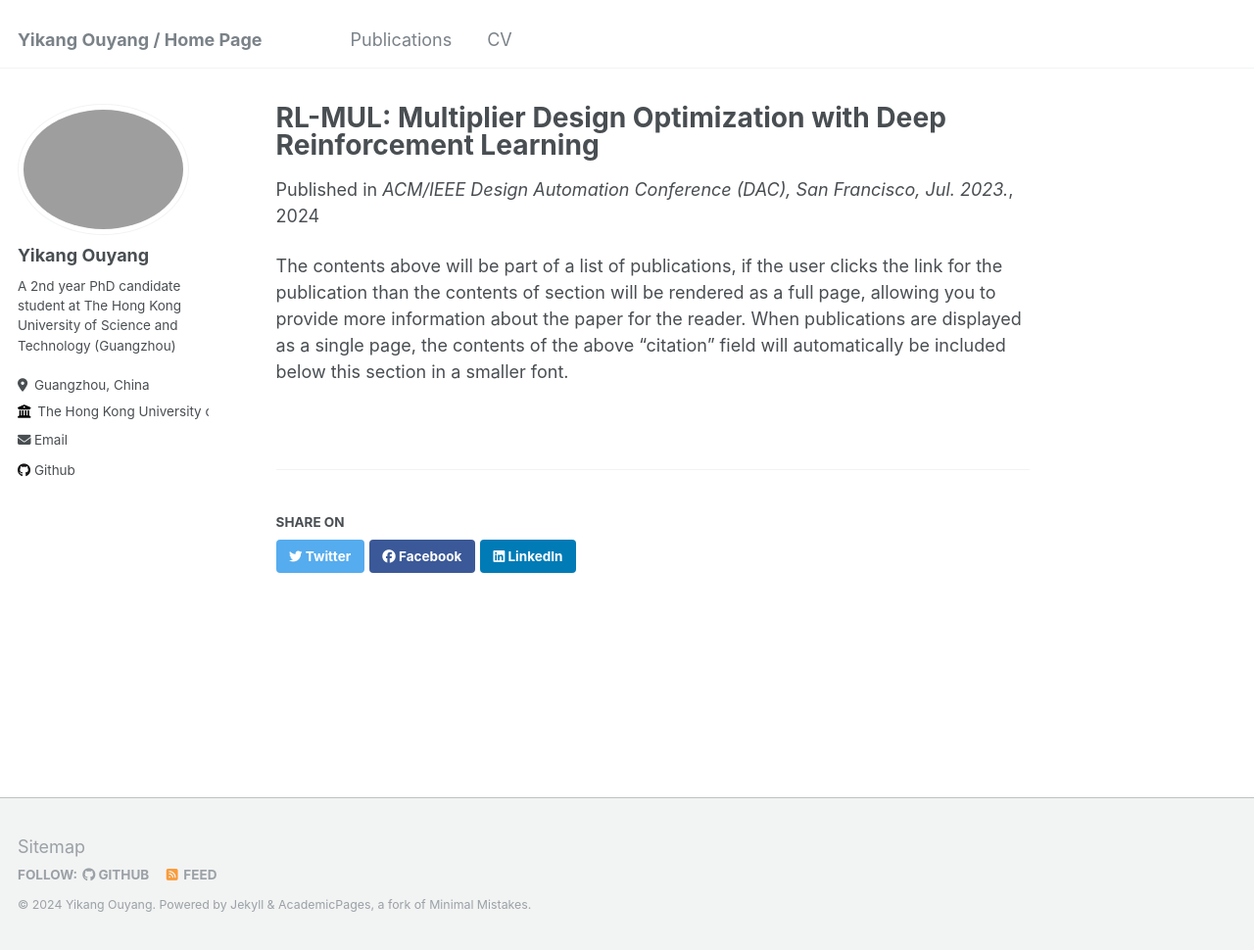
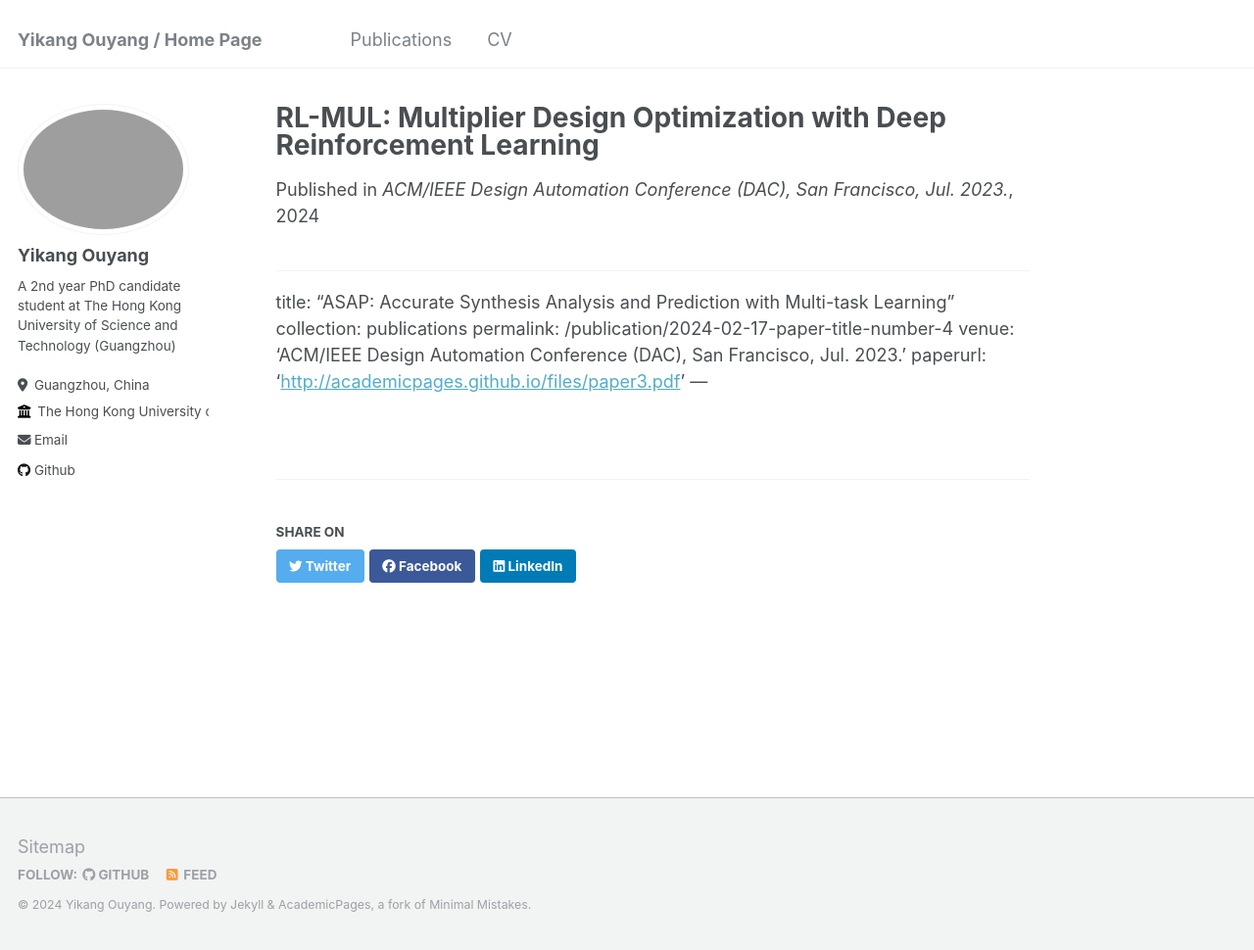
Before and after one commit to YiKangOY/YiKangOY.github.io, a Jekyll site: the page built from _publications/2024-02-17-paper-title-number-4.md, in a window 1280 px wide and 970 px high. Shown: the whole window at 98% size. Built offline with Jekyll 4.4.1, drawn with Linux system fonts in a browser that asks for light colours.

Commit message:
Update 2024-02-17-paper-title-number-4.md

```diff
--- a/_publications/2024-02-17-paper-title-number-4.md
+++ b/_publications/2024-02-17-paper-title-number-4.md
@@ -6,4 +6,10 @@ venue: 'ACM/IEEE Design Automation Conference (DAC), San Francisco, Jul. 2023.'
 paperurl: '[http://academicpages.github.io/files/paper3.pdf](https://ieeexplore.ieee.org/document/10247941)'
 ---
 
-The contents above will be part of a list of publications, if the user clicks the link for the publication than the contents of section will be rendered as a full page, allowing you to provide more information about the paper for the reader. When publications are displayed as a single page, the contents of the above "citation" field will automatically be included below this section in a smaller font.
+---
+title: "ASAP: Accurate Synthesis Analysis and Prediction with Multi-task Learning"
+collection: publications
+permalink: /publication/2024-02-17-paper-title-number-4
+venue: 'ACM/IEEE Design Automation Conference (DAC), San Francisco, Jul. 2023.'
+paperurl: '[http://academicpages.github.io/files/paper3.pdf](https://ieeexplore.ieee.org/document/10247941)'
+---
```
